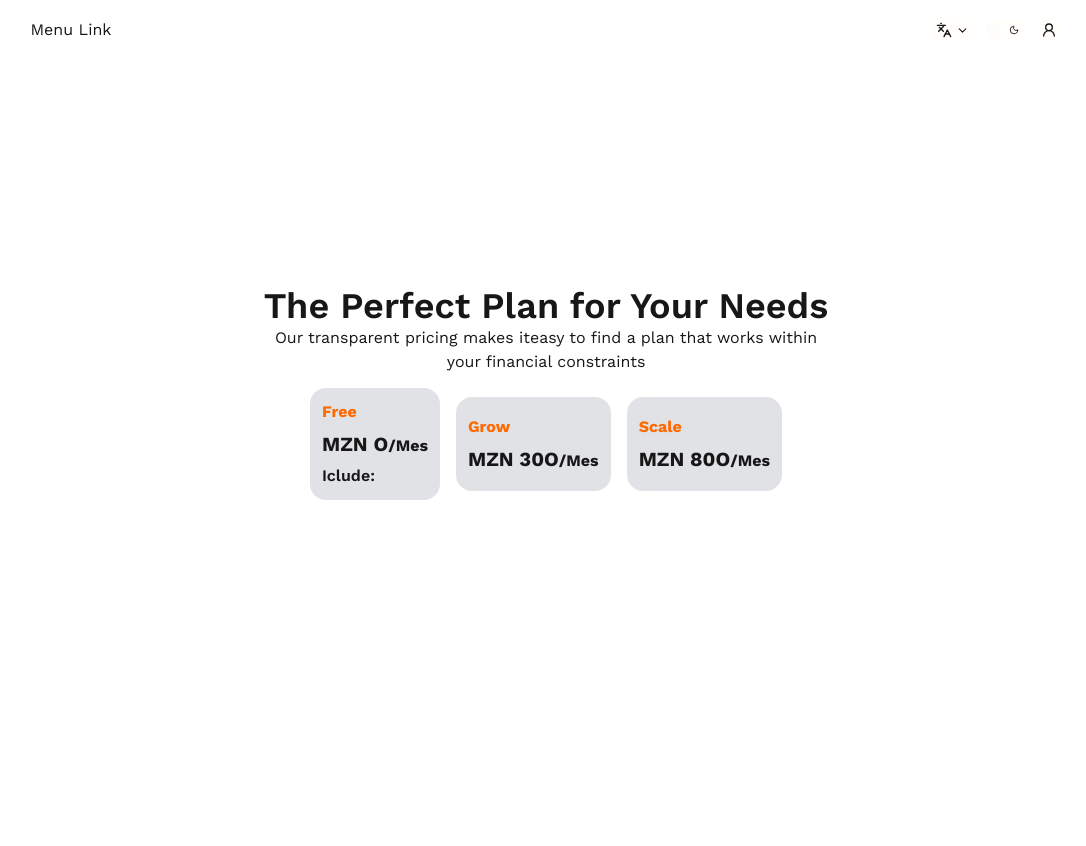
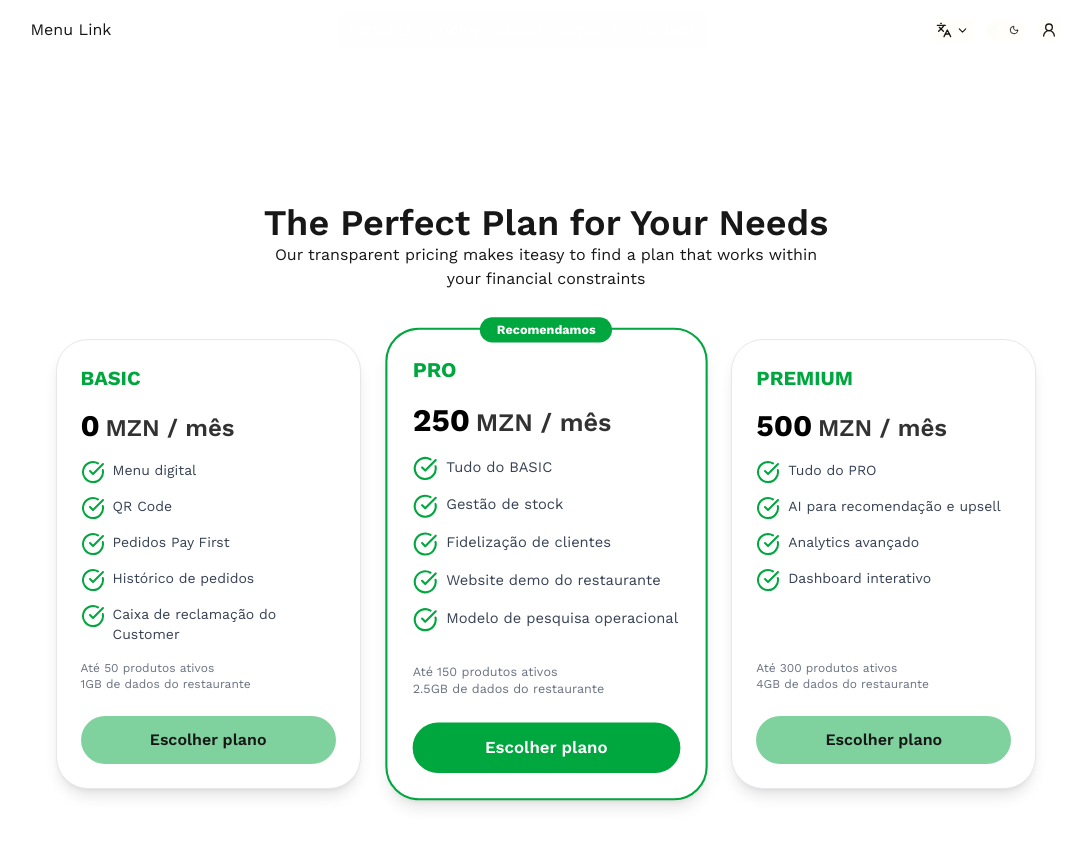
Before and after one commit to Cust-Coding/menu-link, a Next.js app in the folder apps/web/site/: page / in a window 1280 px wide. Shown: the top 846 px of the page, without its empty margins (94-1180 px from the left). Before the commit the page ends 800 px from the top, so only its background shows below. Built offline with nearby package versions, Linux system fonts and the light colour scheme.

Commit message:
feat(ui): create page and pricing card component

```diff
--- a/apps/web/site/components/pricing.tsx
+++ b/apps/web/site/components/pricing.tsx
@@ -1,24 +1,12 @@
+import PricingCards from "./ui/PricingCards";
+
 export default function Pricing(){
     return(
-        <div className="flex items-center w-full min-h-[100vh] justify-center flex-col">
+        <div className="flex items-center w-full my-30 min-h-[100vh] justify-center flex-col">
             <h2 className="text-2xl font-semibold text-center md:text-4xl">The Perfect Plan for Your Needs</h2>
 
             <h6 className="text-center w-[70%] md:w-[45%] ">Our transparent pricing makes iteasy to find a plan that works within your financial constraints </h6>
-            <div className=" my-2 flex items-center justify-center flex-wrap gap-4">
-                <div className="rounded-2xl p-3 bg-gray-700/15 my-1.5">
-                    <h2 className="font-bold text-orange-500 ">Free</h2>
-                    <p className="font-bold my-1.5"><span className="text-xl ">MZN O</span>/Mes</p>
-                    <p className="font-semibold">Iclude:</p>
-                </div>
-                <div className="rounded-2xl p-3 bg-gray-700/15">
-                    <h2 className="font-bold text-orange-500 my-1.5">Grow</h2>
-                    <p className="font-bold my-1.5"><span className="text-xl">MZN 30O</span>/Mes</p>
-                </div>
-                <div className="rounded-2xl p-3 bg-gray-700/15">
-                    <h2 className="font-bold text-orange-500 my-1.5">Scale</h2>
-                    <p className="font-bold my-1.5"><span className="text-xl">MZN 80O</span>/Mes</p>
-                </div>
-            </div>
+            <PricingCards/>
         </div>
     );
 }
--- /dev/null
+++ b/apps/web/site/components/ui/PricingCards.tsx
@@ -0,0 +1,104 @@
+import { CircleCheckBig } from "lucide-react";
+type Plan = {
+  name: string;
+  price: string;
+  features: string[];
+  limits: string[];
+  recommended?: boolean;
+};
+
+const plans: Plan[] = [
+  {
+    name: "BASIC",
+    price: "0 MZN / mês",
+    features: [
+      "Menu digital",
+      "QR Code",
+      "Pedidos Pay First",
+      "Histórico de pedidos",
+      "Caixa de reclamação do Customer",
+    ],
+    limits: ["Até 50 produtos ativos", "1GB de dados do restaurante"],
+  },
+  {
+    name: "PRO",
+    price: "250 MZN / mês",
+    features: [
+      "Tudo do BASIC",
+      "Gestão de stock",
+      "Fidelização de clientes",
+      "Website demo do restaurante",
+      "Modelo de pesquisa operacional",
+    ],
+    limits: ["Até 150 produtos ativos", "2.5GB de dados do restaurante"],
+    recommended: true,
+  },
+  {
+    name: "PREMIUM",
+    price: "500 MZN / mês",
+    features: [
+      "Tudo do PRO",
+      "AI para recomendação e upsell",
+      "Analytics avançado",
+      "Dashboard interativo",
+    ],
+    limits: ["Até 300 produtos ativos", "4GB de dados do restaurante"],
+  },
+];
+
+export default function PricingCards() {
+  return (
+    <div className="flex flex-col lg:flex-row gap-8 justify-center items-stretch px-6 py-12 ">
+      {plans.map((plan) => (
+        <div
+          key={plan.name}
+          className={`relative w-full max-w-sm rounded-4xl bg-white p-6 shadow-lg flex flex-col
+            ${
+              plan.recommended
+                ? "border-2 border-green-600 scale-105"
+                : "border border-gray-200"
+            }`}
+        >
+          {plan.recommended && (
+            <span className="absolute -top-3 left-1/2 -translate-x-1/2 bg-green-600 text-white text-xs font-bold px-4 py-1 rounded-full">
+              Recomendamos
+            </span>
+          )}
+
+          <h3 className="text-xl text-green-600 font-bold text-start text-black">{plan.name}</h3>
+
+            <p className="text-start text-black my-4">
+                <span className="text-3xl font-bold">{plan.price.split(" ")[0]}</span>{" "}
+                <span className="text-2xl font-semibold opacity-80">{plan.price.split(" ").slice(1).join(" ")}</span>
+            </p>
+
+          <ul className="flex-1 space-y-3 text-sm text-gray-700">
+            {plan.features.map((feature) => (
+              <li key={feature} className="flex items-start gap-2">
+                <span className="text-green-600 font-bold"><CircleCheckBig /></span>
+                {feature}
+              </li>
+            ))}
+          </ul>
+
+          <div className="mt-4 text-xs text-gray-500">
+            {plan.limits.map((limit) => (
+              <p key={limit}>{limit}</p>
+            ))}
+          </div>
+
+          <button
+            className={`mt-6 w-full rounded-full py-3 font-semibold transition cursor-pointer
+              ${
+                plan.recommended
+                  ? "bg-green-600 text-white hover:bg-green-600"
+                  : "bg-green-600/50 hover:bg-green-600"
+              }`}
+          >
+            Escolher plano
+          </button>
+        </div>
+      ))}
+    </div>
+  );
+}
```
